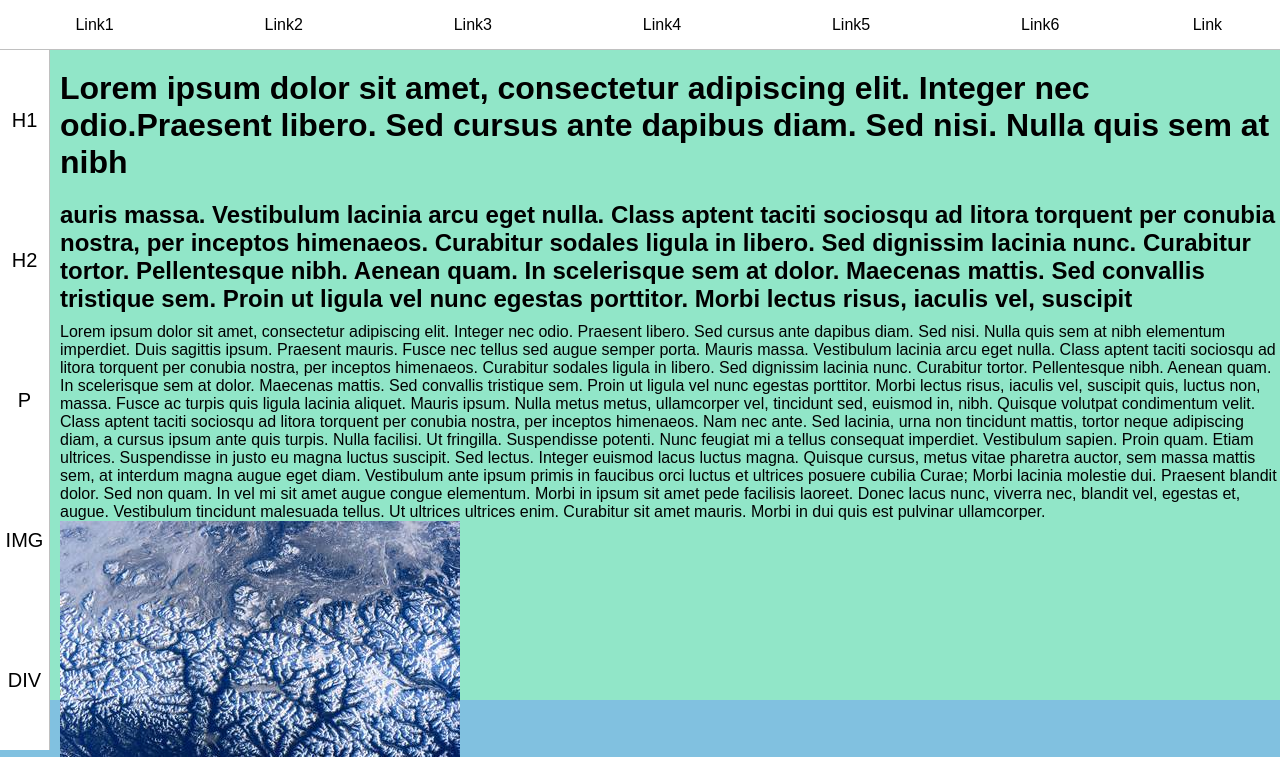
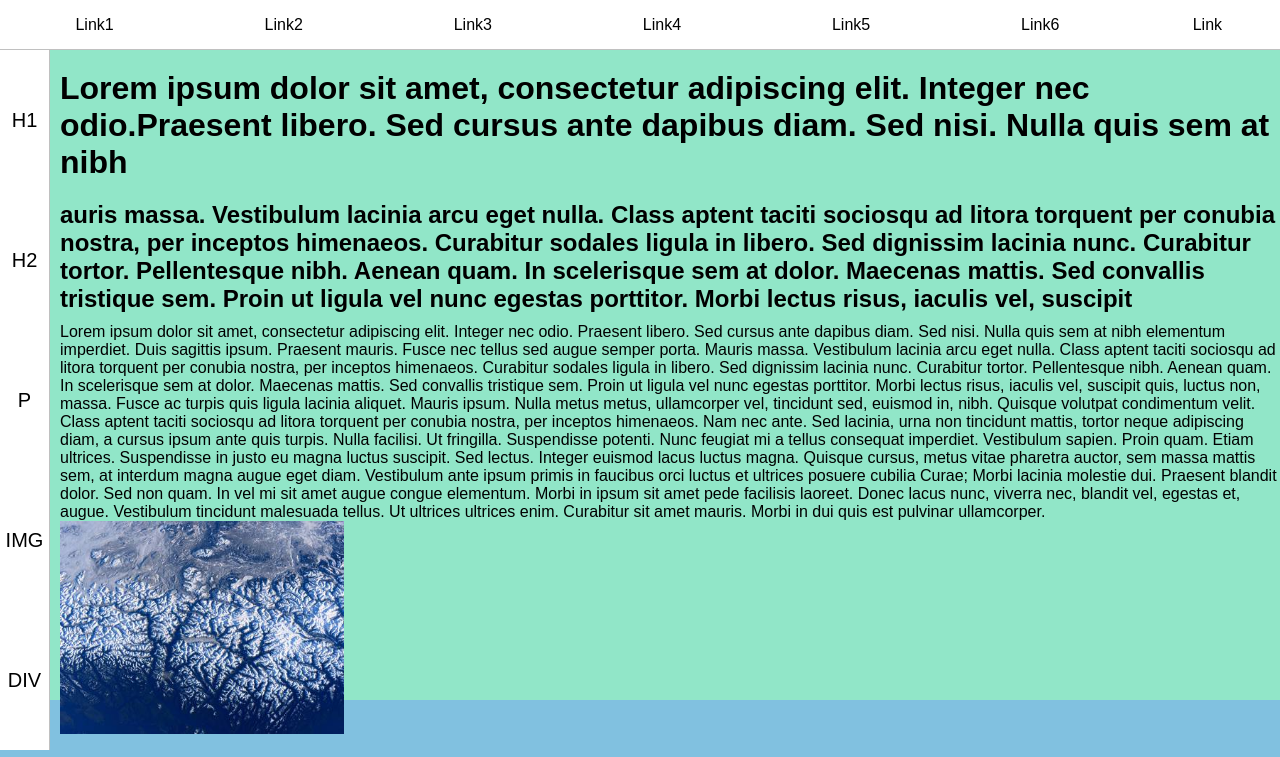
Before and after one commit to Kontsedal/kontsedal.github.io, a plain HTML site: page scrollHighlighter/index.html in a window 1280 px wide. Shown: the top 757 px of the page. Drawn offline with Linux system fonts and the light colour scheme; a script that the page names is missing.

Commit message:
add img height

```diff
--- a/scrollHighlighter/index.html
+++ b/scrollHighlighter/index.html
@@ -158,6 +158,9 @@ vertical-align: middle;
     }
     .highlight{
       background-color: rgb(167, 219, 238);
+    }
+    img{
+      height:213px;
     }
   </style>
 </head>
@@ -351,7 +354,7 @@ vertical-align: middle;
                 luctus magna. Quisque cursus, metus vitae pharetra auctor, sem massa mattis sem, at interdum magna augue eget diam. Vestibulum ante
                  ipsum primis in faucibus orci luctus et ultrices posuere cubilia Curae; Morbi lacinia molestie dui. Praesent blandit dolor. Sed non quam. In vel mi sit amet augue congue elementum. Morbi in ipsum sit amet pede facilisis laoreet. Donec lacus nunc, viverra nec, blandit vel, egestas et, augue. Vestibulum tincidunt malesuada tellus. Ut ultrices ultrices enim. Curabitur sit amet mauris. Morbi in dui quis est pulvinar ullamcorper.
        </p>
-       <img src="/img/img.jpg" alt="">
+       <img  src="/img/img.jpg" alt="">
     </div>
   </div>
   <script src="https://cdn.rawgit.com/Kontsedal/javascript-ScrollHighlighter/master/dist/ScrollHighlighter.min.js">
```
